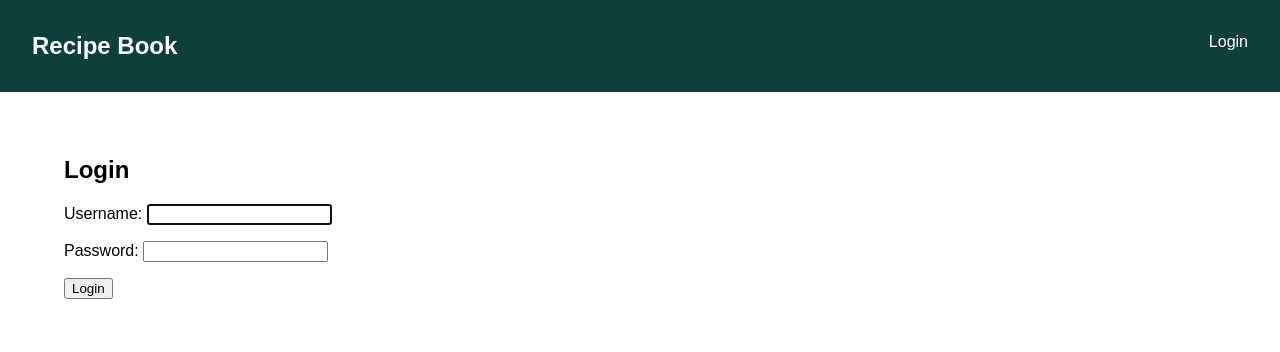
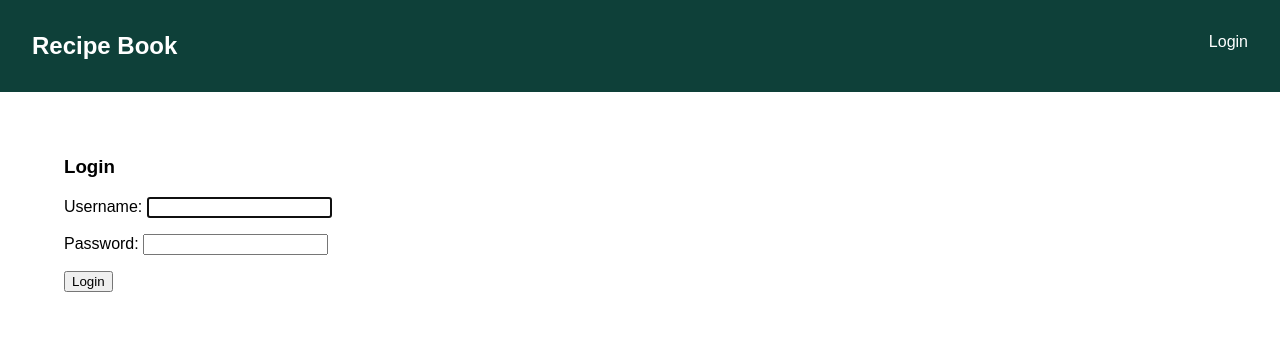
Before and after one commit to Angelo-Funelas/recipebook-funelas-martinangelo, a Django app: a page that uses recipebook/ledger/templates/base.html in a window 1280 px wide. Shown: the top 352 px of the page. Run offline with Django 4.2, Linux system fonts and the light colour scheme.

Commit message:
Updated headings

```diff
--- a/recipebook/ledger/templates/base.html
+++ b/recipebook/ledger/templates/base.html
@@ -74,6 +74,12 @@
         tr > td:nth-child(2) {
             text-align: center;
         }
+        h1, p {
+            margin: 0;
+        }
+        p {
+            margin-bottom: 1rem;
+        }
     </style>
 </head>
 <body>
--- a/recipebook/ledger/templates/index.html
+++ b/recipebook/ledger/templates/index.html
@@ -2,7 +2,7 @@
 {% load static %}
 {% block title %}Recipe List{% endblock %}
 {% block body %}
-    <h2>Recipes</h2>
+    <h3>Recipes</h3>
     <article>
         {% if recipes %}
             {% for recipe in recipes %}
--- a/recipebook/ledger/templates/recipe.html
+++ b/recipebook/ledger/templates/recipe.html
@@ -2,7 +2,7 @@
 {% load static %}
 {% block title %}{{recipe.name}} Recipe{% endblock %}
 {% block body %}
-    <a href="{% url 'index' %}" class="nav-link">< Go back</a>
+    <a href="{% url 'index' %}" class="nav-link">< Go back</a><h3>Recipe Details</h3>
     <h1>{{recipe.name}}</h1>
     <p>by {{recipe.author.name}}</p>
     <table>
--- a/recipebook/ledger/templates/registration/login.html
+++ b/recipebook/ledger/templates/registration/login.html
@@ -2,7 +2,7 @@
 {% load static %}
 {% block title %}Recipe Book - Login{% endblock %}
 {% block body %}
-    <h2>Login</h2>
+    <h3>Login</h3>
     <form method="POST">
         {% csrf_token %}
         {{ form.as_p }}
```
